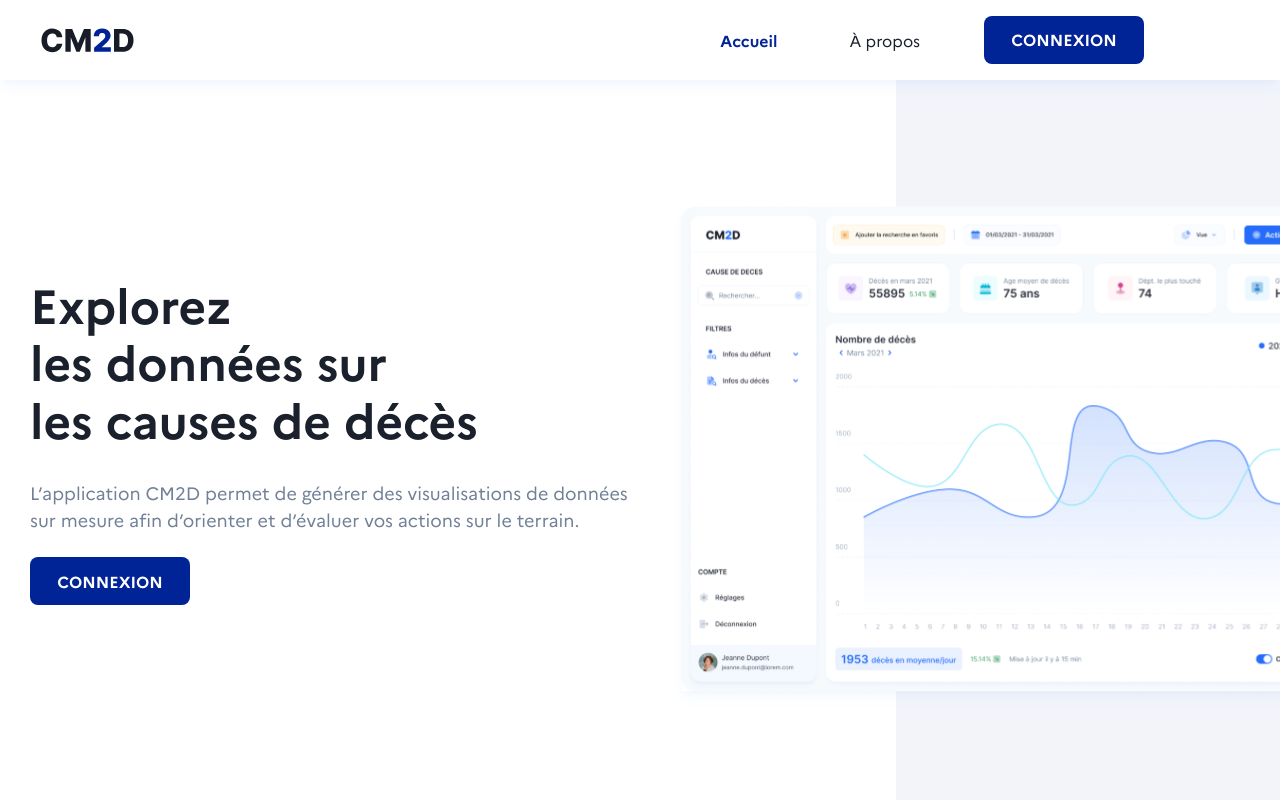
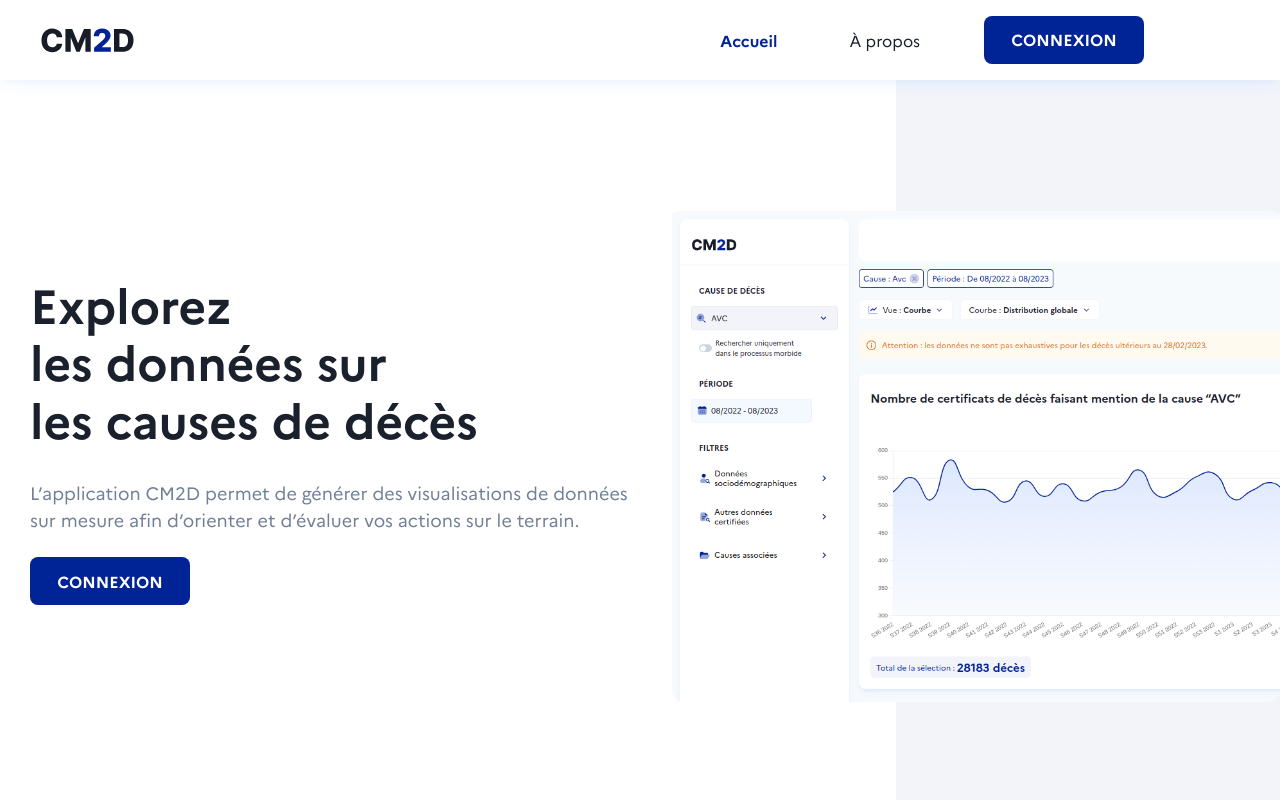
Before and after one commit to SocialGouv/cm2d, a Next.js app in the folder webapp-next/: page / in a window 1280 px wide. Shown: the top 800 px of the page. Built offline with nearby package versions, Linux system fonts and the light colour scheme; no server answers.

Commit message:
fix: homepage screenshot

```diff
--- a/webapp-next/components/landing/BlockColumnwithimage.tsx
+++ b/webapp-next/components/landing/BlockColumnwithimage.tsx
@@ -56,7 +56,14 @@ export default function ColumnWithImage() {
         display={['none', 'none', 'none', 'none', 'block']}
         mt={10}
       >
-        <Image src="/dashboard.svg" alt="Image" w="95%" float="right" pt={2} />
+        <Image
+          src="/dashboard.png"
+          alt="Image"
+          w="95%"
+          borderRadius={'xl'}
+          float="right"
+          pt={2}
+        />
       </Box>
 
       <Box
```
Also changed, not shown: webapp-next/public/dashboard.png (added).
